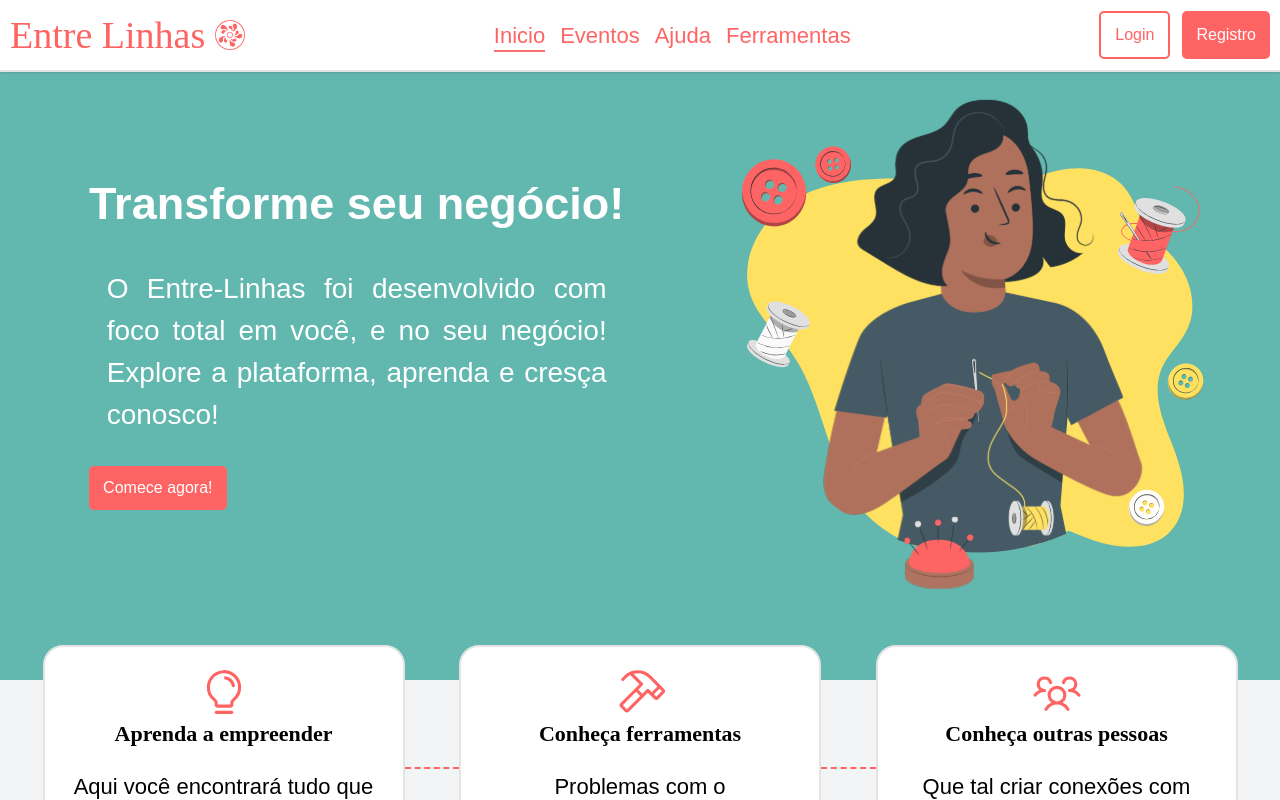
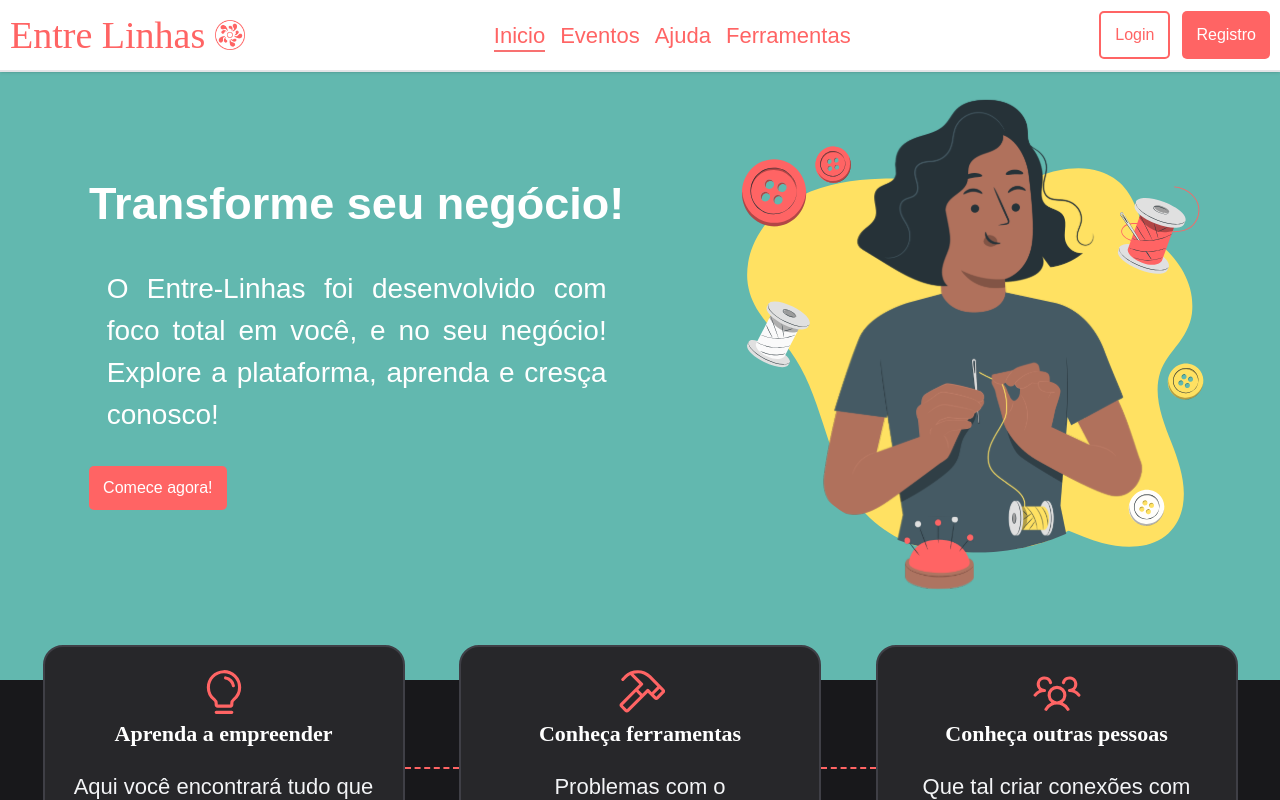
Before and after one commit to Entre-Linhas/front-end, a React (Create React App) app: page / in a window 1280 px wide. Shown: the top 800 px of the page. Built offline with nearby package versions, Linux system fonts and the light colour scheme.

Commit message:
updated: Colors and Theme

```diff
--- a/src/utils/theme.ts
+++ b/src/utils/theme.ts
@@ -1,6 +1,5 @@
 var prefersTheme = window.matchMedia("(prefers-color-scheme: light)");
 const getTheme = localStorage.getItem("theme") || prefersTheme.matches ? "light" : "dark";
-console.log(prefersTheme.matches ? "light" : "dark")
 export var theme: "light" | "dark" = getTheme === "dark" || getTheme === "light" ? getTheme : "light";
 
 if(prefersTheme.matches || !localStorage.getItem("theme")) {
@@ -14,5 +13,7 @@ export function handleTheme() {
     document.documentElement.setAttribute("data-theme", theme);
 }
 
+window.addEventListener("load", handleTheme)
+
 // Em caso de mudança do sistema.
 prefersTheme.addEventListener("change", handleTheme);
--- a/tailwind.config.js
+++ b/tailwind.config.js
@@ -12,7 +12,12 @@ module.exports = {
         'custom-yellow': 'rgba(254, 209, 48, 0.09)',
         'custom-salmon-300': "#ffa0a0",
         'custom-salmon': '#FF6464',
-        'custom-salmon-500': "#f83b3b"
+        'custom-salmon-500': "#f83b3b",
+        "turquoise": {
+          300: "#7cccc1",
+          400: "#62B8AF",
+          500: "#37958d"
+        }
       },
       screens: {
         'min-[840px]': '840px',
@@ -22,6 +27,9 @@ module.exports = {
         'gradient-ferramenta': 'linear-gradient(179.85deg, #62B8AF 7.11%, rgba(98, 184, 175, 0.964083) 90.57%, rgba(98, 184, 175, 0.427083) 94.79%, rgba(98, 184, 175, 0) 99.91%)',
         'LineSmall-gradient' : 'linear-gradient(90.02deg, #62B8AF 54.71%, rgba(98, 184, 175, 0) 99.98%)',
       },
+      maxHeight: {
+        "screenModal": "calc(100% - 4rem)"
+      }
     },
   },
   plugins: [],
```
